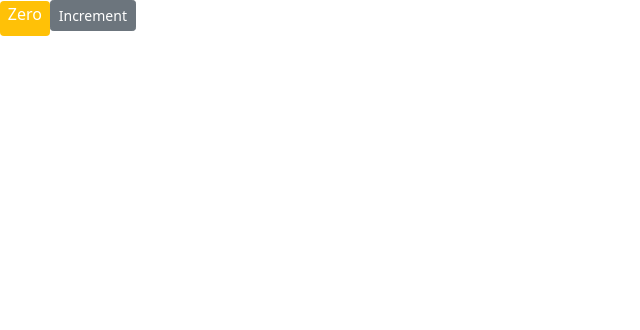
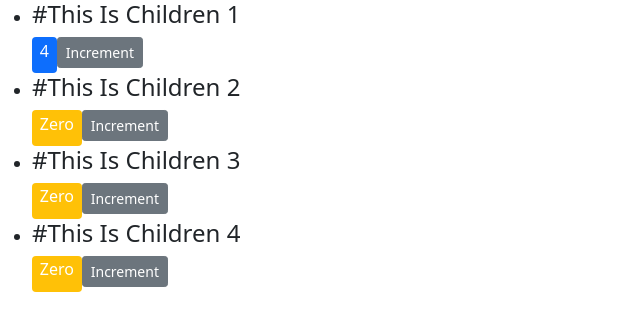
Before and after one commit to GenuisChip/react-app-tutorial, a React (Create React App) app: page / in a window 1280 px wide. Shown: the top 330 px of the page, without its empty margins (0-640 px from the left). Built offline with nearby package versions, Linux system fonts and the light colour scheme.

Commit message:
make counters list

```diff
--- a/src/components/counter.jsx
+++ b/src/components/counter.jsx
@@ -1,12 +1,13 @@
 import React, { Component } from "react";
 class Counter extends Component {
-  state = { count: 0 };
+  state = { count: this.props.value };
   handleIncrement = () => {
     this.setState({ count: this.state.count + 1 });
   };
   render() {
     return (
       <React.Fragment>
+        <h4>{this.props.children}</h4>
         <span className={this.getClassName()}>{this.formatCount()}</span>
         <button
           onClick={this.handleIncrement}
--- /dev/null
+++ b/src/components/counters.jsx
@@ -0,0 +1,30 @@
+import React, { Component } from "react";
+import Counter from "./counter";
+
+class Counters extends React.Component {
+  state = {
+    counters: [
+      { id: 1, value: 4 },
+      { id: 2, value: 0 },
+      { id: 3, value: 0 },
+      { id: 4, value: 0 },
+    ],
+  };
+  render() {
+    return (
+      <div>
+        <ul>
+          {this.state.counters.map((counter) => (
+            <li key={counter.id}>
+              <Counter value={counter.value} selected={true}>
+                #This Is Children {counter.id}
+              </Counter>
+            </li>
+          ))}
+        </ul>
+      </div>
+    );
+  }
+}
+
+export default Counters;
--- a/src/index.js
+++ b/src/index.js
@@ -4,10 +4,10 @@
 import App from './App';
 import reportWebVitals from './reportWebVitals';
 import 'bootstrap/dist/css/bootstrap.min.css';
-import Counter from './components/counter';
+import Counters from './components/counters';
 
 ReactDOM.render(
-  <Counter/>,
+  <Counters/>,
   document.getElementById('root')
 );
 
```
